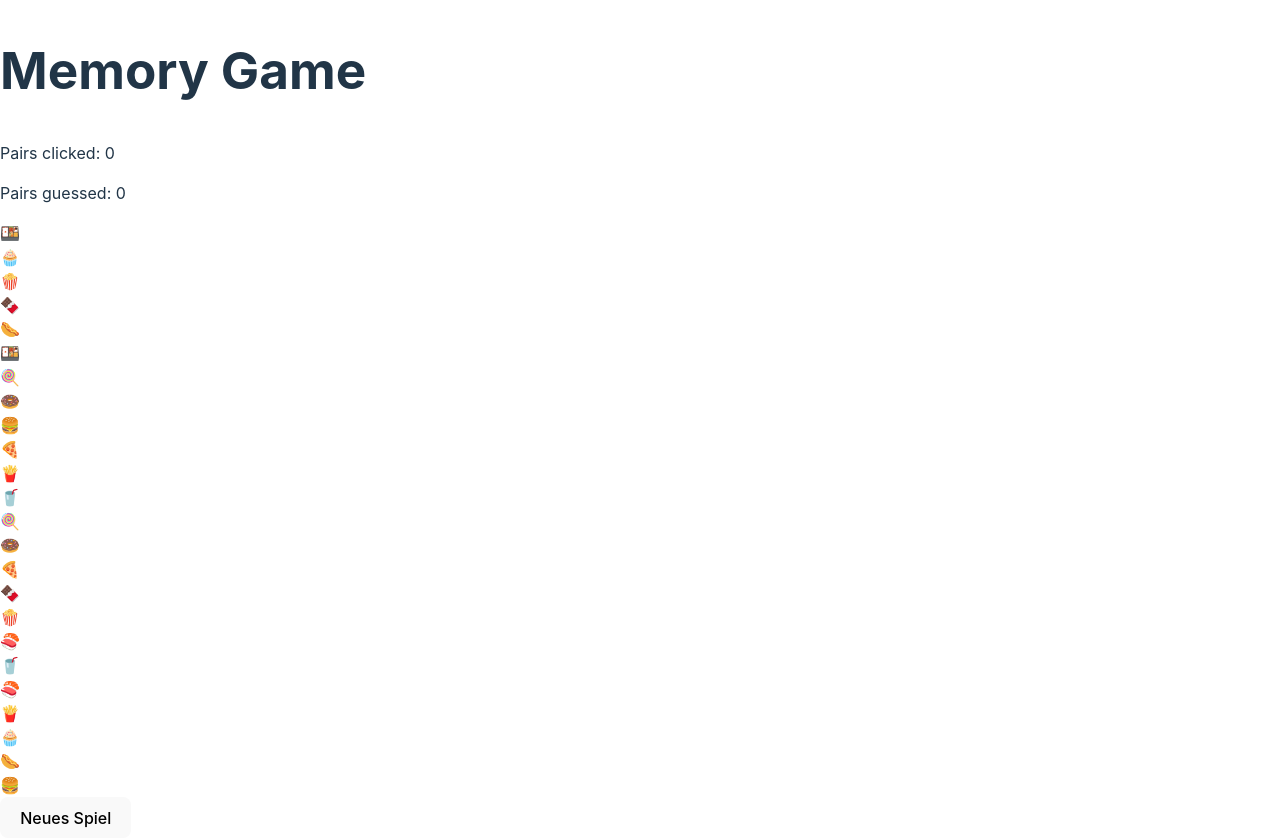
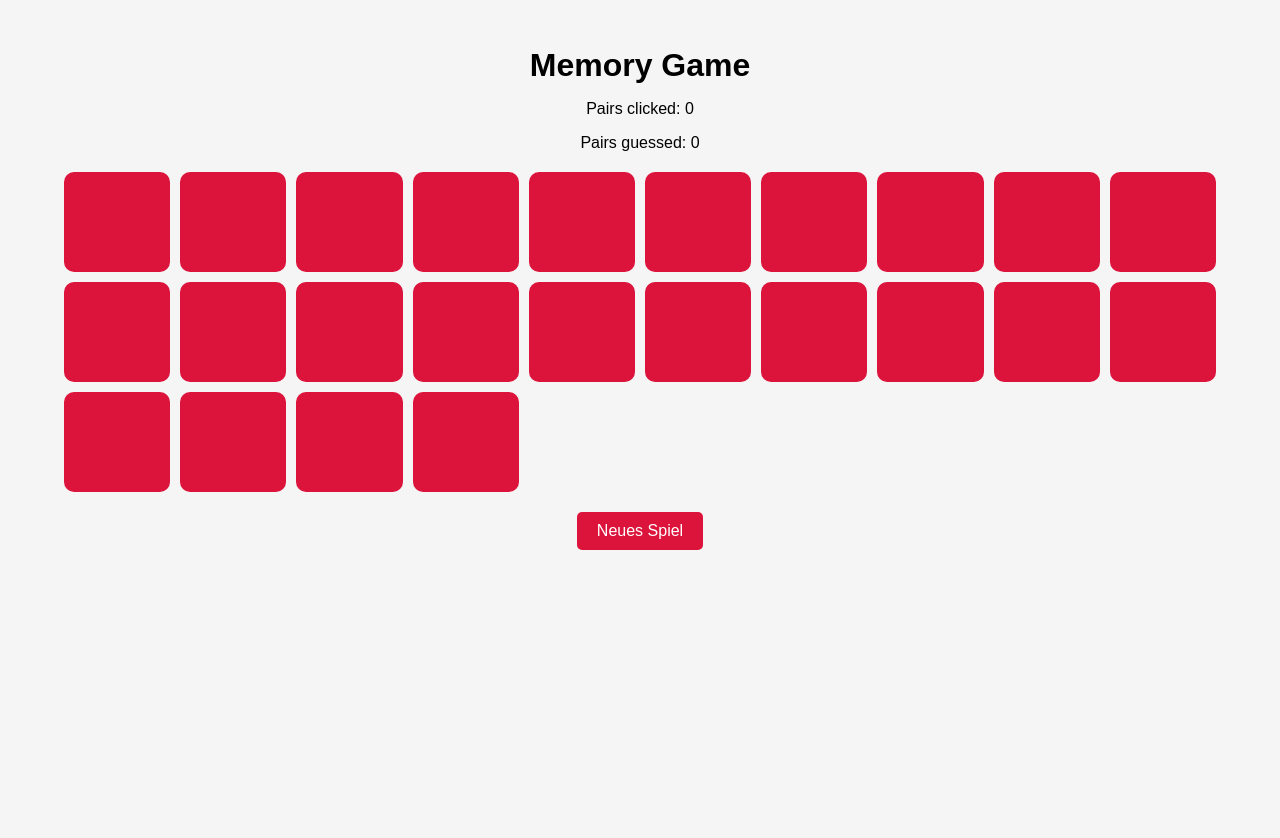
Before and after one commit to TinaBK24/Project-TS-Memory, a website built with Vite: page index.html in a window 1280 px wide. After the commit the page ends 800 px from the top, so only its background shows below. Built offline with nearby package versions, Linux system fonts and the light colour scheme.

Commit message:
animation

```diff
--- a/src/main.ts
+++ b/src/main.ts
@@ -21,8 +21,18 @@ const emojiArray = [
   let shuffleEmojiArray = emojiArray.sort(() => (Math.random() > .5 ) ? 1 : -1);
   for(let i = 0; i < emojiArray.length; i++) {
       const gameCard = document.createElement('div') as HTMLDivElement;
-      gameCard.className = "game-card";
-      gameCard.innerHTML = emojiArray[i];
+      gameCard.className = 'game-card';
+
+      const frontFace = document.createElement('div');
+      frontFace.className = 'card__face card__face--front';
+
+      const backFace = document.createElement('div');
+      backFace.className = 'card__face card__face--back';
+
+      backFace.textContent = emojiArray[i];
+
+      gameCard.appendChild(frontFace);
+      gameCard.appendChild(backFace);
       gameBoard.appendChild(gameCard);
   };
   console.log(shuffleEmojiArray);
--- a/src/style.css
+++ b/src/style.css
@@ -1,97 +1,84 @@
-:root {
-  font-family: Inter, system-ui, Avenir, Helvetica, Arial, sans-serif;
-  line-height: 1.5;
-  font-weight: 400;
-
-  color-scheme: light dark;
-  color: rgba(255, 255, 255, 0.87);
-  background-color: #242424;
-
-  font-synthesis: none;
-  text-rendering: optimizeLegibility;
-  -webkit-font-smoothing: antialiased;
-  -moz-osx-font-smoothing: grayscale;
+body {
+  font-family: Arial, sans-serif;
+  margin: 0;
+  padding: 0;
+  display: flex;
+  flex-direction: column;
+  align-items: center;
+  background-color: #f5f5f5;
 }
 
-a {
-  font-weight: 500;
-  color: #646cff;
-  text-decoration: inherit;
-}
-a:hover {
-  color: #535bf2;
-}
-
-body {
-  margin: 0;
-  display: flex;
-  place-items: center;
-  min-width: 320px;
-  min-height: 100vh;
+main {
+  width: 90%;
+  max-width: 1200px;
+  text-align: center;
+  margin-top: 20px;
 }
 
 h1 {
-  font-size: 3.2em;
-  line-height: 1.1;
-
+  font-size: 2rem;
+  margin-bottom: 10px;
 }
 
-#app {
-  max-width: 1280px;
-  margin: 0 auto;
-  padding: 2rem;
-  text-align: center;
+section {
+  margin-bottom: 20px;
 }
 
-.logo {
-  height: 6em;
-  padding: 1.5em;
-  will-change: filter;
-  transition: filter 300ms;
-}
-.logo:hover {
-  filter: drop-shadow(0 0 2em #646cffaa);
-}
-.logo.vanilla:hover {
-  filter: drop-shadow(0 0 2em #3178c6aa);
-}
-
-.card {
-  padding: 2em;
-}
-
-.read-the-docs {
-  color: #888;
+#game-board {
+  display: grid;
+  grid-template-columns: repeat(auto-fit, minmax(100px, 1fr));
+  gap: 10px;
+  justify-content: center;
 }
 
 button {
-  border-radius: 8px;
-  border: 1px solid transparent;
-  padding: 0.6em 1.2em;
-  font-size: 1em;
-  font-weight: 500;
-  font-family: inherit;
-  background-color: #1a1a1a;
+  padding: 10px 20px;
+  background-color: crimson;
+  color: white;
+  border: none;
+  border-radius: 5px;
+  font-size: 1rem;
   cursor: pointer;
-  transition: border-color 0.25s;
-}
-button:hover {
-  border-color: #646cff;
-}
-button:focus,
-button:focus-visible {
-  outline: 4px auto -webkit-focus-ring-color;
 }
 
-@media (prefers-color-scheme: light) {
-  :root {
-    color: #213547;
-    background-color: #ffffff;
-  }
-  a:hover {
-    color: #747bff;
-  }
-  button {
-    background-color: #f9f9f9;
-  }
+button:hover {
+  background-color: darkred;
 }
+
+.game-card {
+  position: relative;
+  width: 100%;
+  height: 100px;
+  cursor: pointer;
+  transform-style: preserve-3d;
+  transition: transform 0.6s;
+  transform: rotateY(0);
+}
+
+.game-card.visible {
+  transform: rotateY(180deg);
+}
+
+.game-card.matched {
+  pointer-events: none;
+}
+
+.card__face {
+  position: absolute;
+  width: 100%;
+  height: 100%;
+  line-height: 100px;
+  font-size: 1.5rem;
+  text-align: center;
+  backface-visibility: hidden;
+  border-radius: 10px;
+}
+
+.card__face--front {
+  background-color: crimson;
+}
+
+.card__face--back {
+  background-color: slateblue;
+  transform: rotateY(180deg);
+}
```
